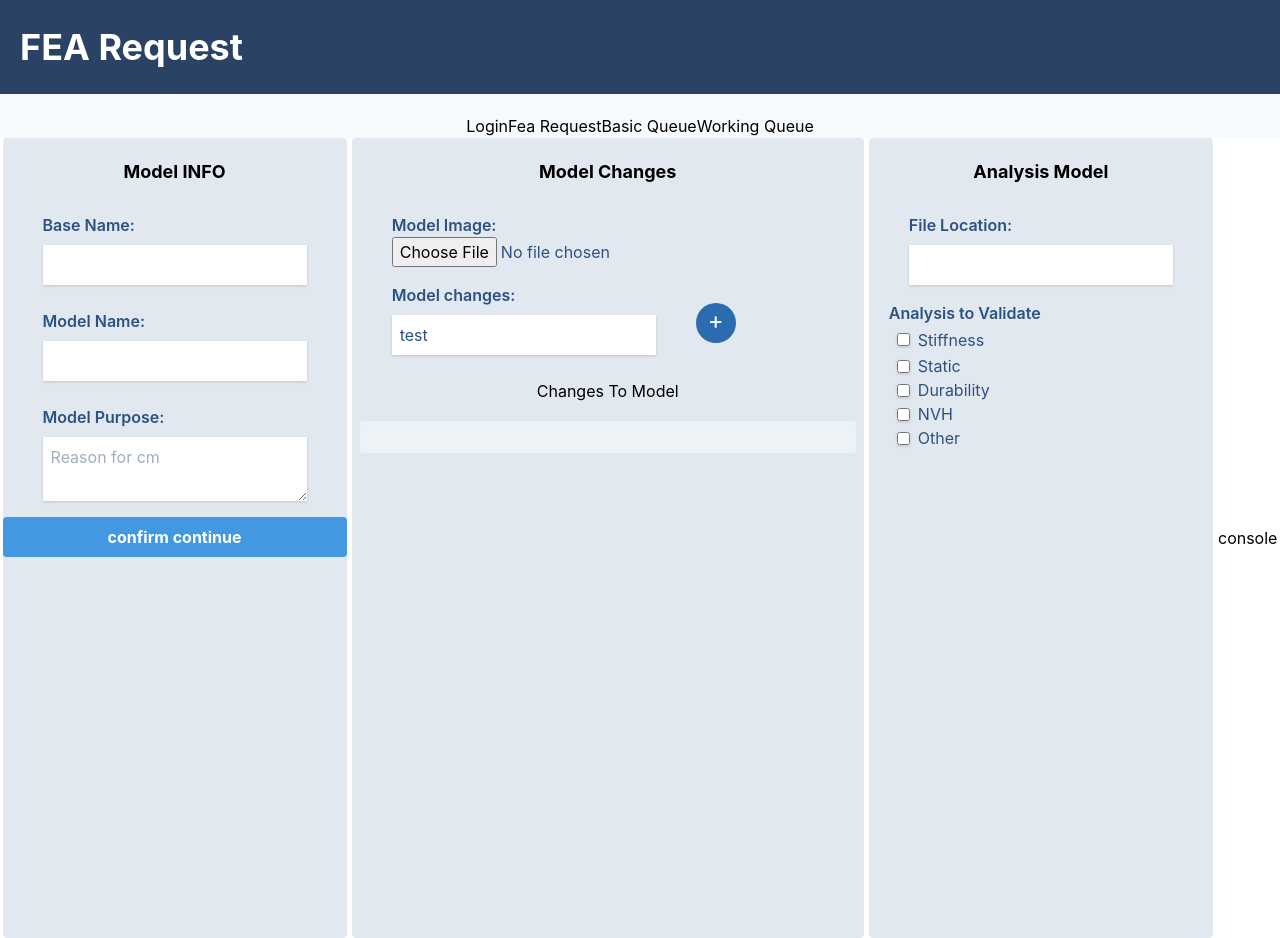
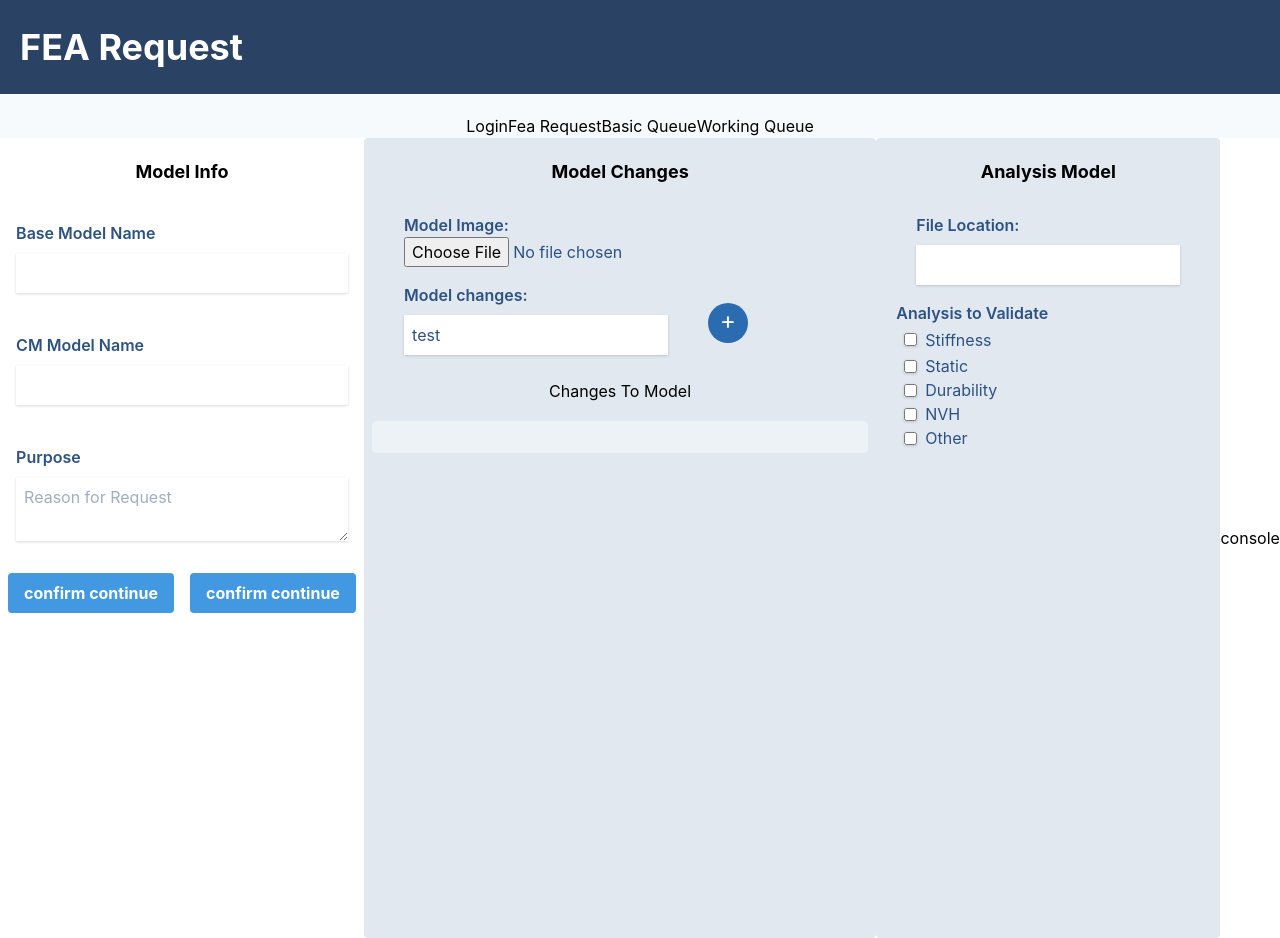
Before and after one commit to matterholt/modelReport, a React (Create React App) app in the folder report_template/: page /request in a window 1280 px wide. Built offline with nearby package versions, Linux system fonts and the light colour scheme.

Commit message:
model stage one componet

```diff
--- /dev/null
+++ b/report_template/src/requestPage/component/FormBox.js
@@ -0,0 +1,49 @@
+import React, { useState, useEffect } from "react";
+import TitleForm from "./TitleForm";
+import LabelInput from "./LabelInput";
+import LabelTextField from "./LabelTextField";
+import StepButton from "./StepButton";
+
+const FormBox = ({ getData }) => {
+  const [baseModel, setBaseModel] = useState({ base_Name: "" });
+  const [cmModelName, setCmModelName] = useState("");
+  const [reasonModel, setReasonModel] = useState("");
+
+  useEffect(() => {
+    console.log(baseModel);
+  }, [baseModel]);
+
+  function update_Value(e) {
+    // how to update the object with set up below patge
+    setBaseModel({ [e.target.name]: e.target.value });
+  }
+  return (
+    <form className="max-full w-xl bg-white flex flex-col rounded">
+      <TitleForm formTitle="Model Info" />
+      <LabelInput
+        labelName="base_Name"
+        labelTitle="Base Model Name"
+        labelValue={baseModel.base_Name}
+        updateValue={update_Value}
+      />
+
+      <LabelInput
+        labelTitle="CM Model Name"
+        labelValue={cmModelName}
+        updateValue={setCmModelName}
+      />
+      <LabelTextField
+        labelTitle="Purpose"
+        labelValue={reasonModel}
+        updateValue={setReasonModel}
+        paceHolder="Reason for Request"
+      />
+      <div>
+        <StepButton compileModelInfo={getData} />
+        <StepButton compileModelInfo={getData} />
+      </div>
+    </form>
+  );
+};
+
+export default FormBox;
--- /dev/null
+++ b/report_template/src/requestPage/component/LabelInput.js
@@ -0,0 +1,18 @@
+import React from "react";
+
+const LabelInput = ({ labelTitle, labelValue, updateValue }) => {
+  // label Input for all form, place in a top level for all component to uses
+  return (
+    <label className="flex flex-col m-4  text-md text-blue-800 font-semibold">
+      {labelTitle}
+      <input
+        name={labelTitle}
+        value={labelValue}
+        onChange={e => updateValue(e.target.value)}
+        className="shadow my-2 p-2"
+      />
+    </label>
+  );
+};
+
+export default LabelInput;
--- /dev/null
+++ b/report_template/src/requestPage/component/LabelTextField.js
@@ -0,0 +1,24 @@
+import React from "react";
+
+const LabelTextField = ({
+  labelTitle,
+  labelName,
+  paceHolder,
+  labelValue,
+  updateValue
+}) => {
+  // label Input for all form, place in a top level for all component to uses
+  return (
+    <label className="flex flex-col m-4 text-md text-blue-800 font-semibold">
+      {labelTitle}
+      <textarea
+        value={labelValue}
+        onChange={e => updateValue(e.target.value)}
+        placeholder={paceHolder}
+        className="shadow my-2 p-2"
+      />
+    </label>
+  );
+};
+
+export default LabelTextField;
--- /dev/null
+++ b/report_template/src/requestPage/component/StepButton.js
@@ -0,0 +1,14 @@
+import React from "react";
+
+const StepButton = ({ compileModelInfo }) => {
+  return (
+    <button
+      className="bg-blue-500 hover:bg-blue-700 text-white font-bold m-2 py-2 px-4 rounded "
+      onClick={compileModelInfo}
+    >
+      confirm continue{" "}
+    </button>
+  );
+};
+
+export default StepButton;
--- /dev/null
+++ b/report_template/src/requestPage/component/TitleForm.js
@@ -0,0 +1,5 @@
+import React from "react";
+const SubTitle = ({ formTitle }) => {
+  return <h2 className="text-center font-bold text-lg m-5 "> {formTitle}</h2>;
+};
+export default SubTitle;
--- a/report_template/src/requestPage/pages/ModelInfo.js
+++ b/report_template/src/requestPage/pages/ModelInfo.js
@@ -1,52 +1,20 @@
-import React, { useState } from "react";
+import React, { useState, useEffect } from "react";
+import FormBox from "../component/FormBox";
+
 function ModelInfo({ modelIfoCollect }) {
-  const [baseModel, setBaseModel] = useState("");
-  const [cmModelName, setCmModelName] = useState("");
-  const [reasonModel, setReasonModel] = useState("");
+  const [modelInfoCollection, updateModelInfoCollection] = useState({});
 
-  const compileModelInfo = e => {
+  const compileModelInfo = (e, baseModel) => {
     e.preventDefault();
-    modelIfoCollect(baseModel, cmModelName, reasonModel);
+    console.log(baseModel);
+    //updateModelInfoCollection(baseModel, cmModelName, reasonModel);
   };
 
   return (
-    <form className="max-w-lg bg-gray-300 flex flex-col rounded">
-      <h2 className="text-center font-bold text-lg m-5 "> Model INFO</h2>
-
-      <label className="flex flex-col my-2 mx-10 text-md text-blue-800 font-semibold">
-        Base Name:
-        <input
-          value={baseModel}
-          onChange={e => setBaseModel(e.target.value)}
-          className="shadow my-2 p-2"
-        />
-      </label>
-
-      <label className="flex flex-col my-2 mx-10 text-md text-blue-800 font-semibold">
-        Model Name:
-        <input
-          value={cmModelName}
-          onChange={e => setCmModelName(e.target.value)}
-          className="shadow my-2 p-2"
-        />
-      </label>
-
-      <label className="flex flex-col my-2 mx-10 text-md text-blue-800 font-semibold">
-        Model Purpose:
-        <textarea
-          value={reasonModel}
-          onChange={e => setReasonModel(e.target.value)}
-          placeholder="Reason for cm"
-          className="shadow my-2 p-2"
-        />
-      </label>
-      <button
-        className="bg-blue-500 hover:bg-blue-700 text-white font-bold py-2 px-4 rounded "
-        onClick={compileModelInfo}
-      >
-        confirm continue{" "}
-      </button>
-    </form>
+    <>
+      <FormBox getData={compileModelInfo} />
+    </>
   );
 }
+
 export default ModelInfo;
```
